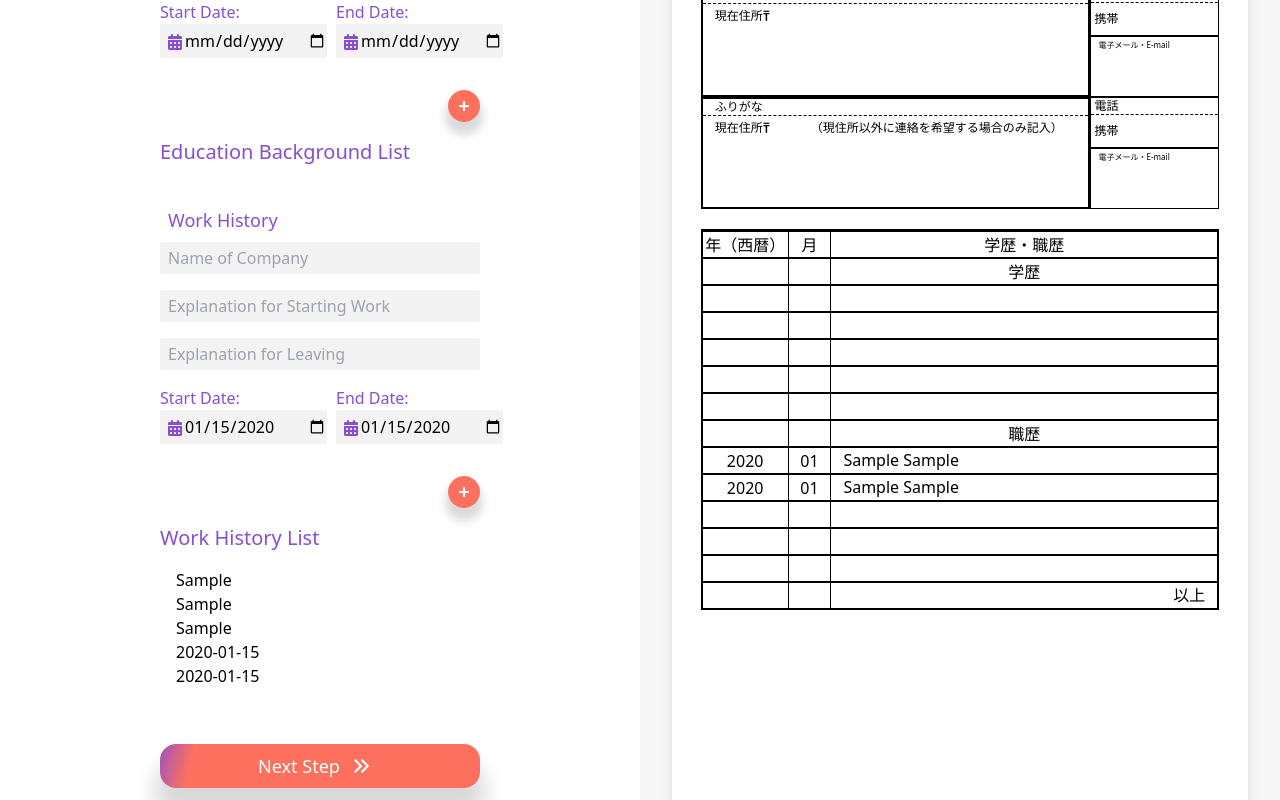
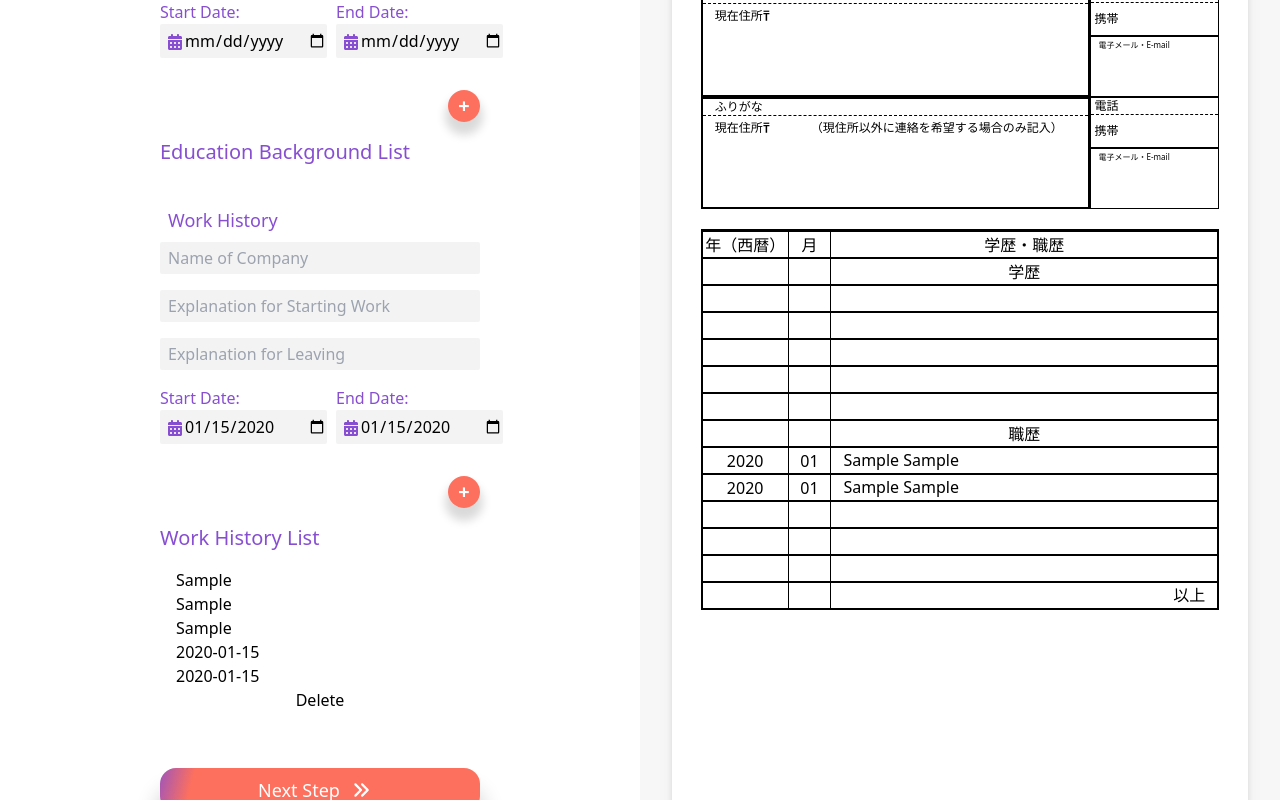
Before and after one commit to stmidi613/Japanese-Resume-Builder, a React (Create React App) app: page / in a window 1280 px wide. Both pictures are taken after typing "Sample", "Sample", "Sample", "2020-01-15", "2020-01-15" into the empty fields and a click on the button "Next Step". Shown: the part 360-1160 px from the top of the page. Built offline with nearby package versions, Linux system fonts and the light colour scheme.

Commit message:
I finished the Delete function but need to add css to make it look good.

```diff
--- a/src/Components/Resume/ResumeForms/Form2/EducationList.tsx
+++ b/src/Components/Resume/ResumeForms/Form2/EducationList.tsx
@@ -15,7 +15,6 @@ const EducationList: React.FC<Props> = ({educHist}) => {
     {
       educHist.map((item) =>
       (<SingleEducationItem
-        educHist={educHist}
         key={item.educId}
         item={item}
         />))
--- a/src/Components/Resume/ResumeForms/Form2/SingleEducationItem.tsx
+++ b/src/Components/Resume/ResumeForms/Form2/SingleEducationItem.tsx
@@ -3,19 +3,13 @@ import { Form2Context, Form2Education } from "../../ResumeState/Form2State";
 
 export interface Props {
   item: Form2Education;
-  educHist: Form2Education[];
 }
 
 const SingleEducationItem: React.FC<Props> = ({
   item,
-  educHist,
 }) => {
-  const {setEducHist} = useContext(Form2Context);
-  const handleDelete = (educId: number) => {
-    setEducHist(() => educHist.filter((each) => each.educId != educId))
-    console.log(item.educId);
-    console.log(educHist);
-  }
+  const {setEducDelete} = useContext(Form2Context);
+
   return (
     <>
       <div className="input-div p-4">
@@ -26,7 +20,7 @@ const SingleEducationItem: React.FC<Props> = ({
         <span>{item.educStartDate}</span>
         <span>{item.educEndDate}</span>
       </div>
-        <button onClick={() => handleDelete(item.educId)}>Delete</button>
+        <button onClick={() => setEducDelete(item.educId)}>Delete</button>
     </>
   );
 };
--- a/src/Components/Resume/ResumeForms/Form2/SingleWorkItem.tsx
+++ b/src/Components/Resume/ResumeForms/Form2/SingleWorkItem.tsx
@@ -1,5 +1,5 @@
-import React from "react";
-import { Form2Work } from "../../ResumeState/Form2State";
+import React, { useContext } from "react";
+import { Form2Context, Form2Work } from "../../ResumeState/Form2State";
 
 export interface Props {
   item: Form2Work;
@@ -8,6 +8,7 @@ export interface Props {
 const SingleWorkItem: React.FC<Props> = ({
   item,
 }) => {
+  const {setWorkDelete} = useContext(Form2Context);
   return (
     <>
       <div className="input-div p-4">
@@ -16,6 +17,7 @@ const SingleWorkItem: React.FC<Props> = ({
         <span>{item.endExpl}</span>
         <span>{item.workStartDate}</span>
         <span>{item.workEndDate}</span>
+        <button onClick={() => setWorkDelete(item.workId)}>Delete</button>
       </div>
     </>
   );
--- a/src/Components/Resume/ResumeState/Form2State.tsx
+++ b/src/Components/Resume/ResumeState/Form2State.tsx
@@ -48,6 +48,7 @@ const Form2Values = {
   setEducStartDate: (e: React.SetStateAction<string>) => {},
   setEducEndDate: (e: React.SetStateAction<string>) => {},
   setEducHist: (e: React.Dispatch<React.SetStateAction<Form2Education[]>>) => {},
+  setEducDelete: (e: number) => {},
   //Work
   workId: Date.now(),
   companyName: "",
@@ -71,6 +72,7 @@ const Form2Values = {
   setWorkStartDate: (e: React.SetStateAction<string>) => {},
   setWorkEndDate: (e: React.SetStateAction<string>) => {},
   setWorkHist: (e: React.Dispatch<React.SetStateAction<Form2Work[]>>) => {},
+  setWorkDelete: (e: number) => {},
 };
 
 export const Form2Context = createContext(Form2Values);
@@ -124,6 +126,8 @@ const Form2State: React.FC = ({ children }) => {
             },
           ]);
         },
+        setEducDelete: (educId: number) => setEducHist(educHist.filter((each) => each.educId !== educId)),
+        //Work
         workId: Date.now(),
         companyName,
         startExpl,
@@ -149,6 +153,7 @@ const Form2State: React.FC = ({ children }) => {
             },
           ]);
         },
+        setWorkDelete: (workId: number) => setWorkHist(workHist.filter((each) => each.workId !== workId)),
       }}
     >
       {children}
```
